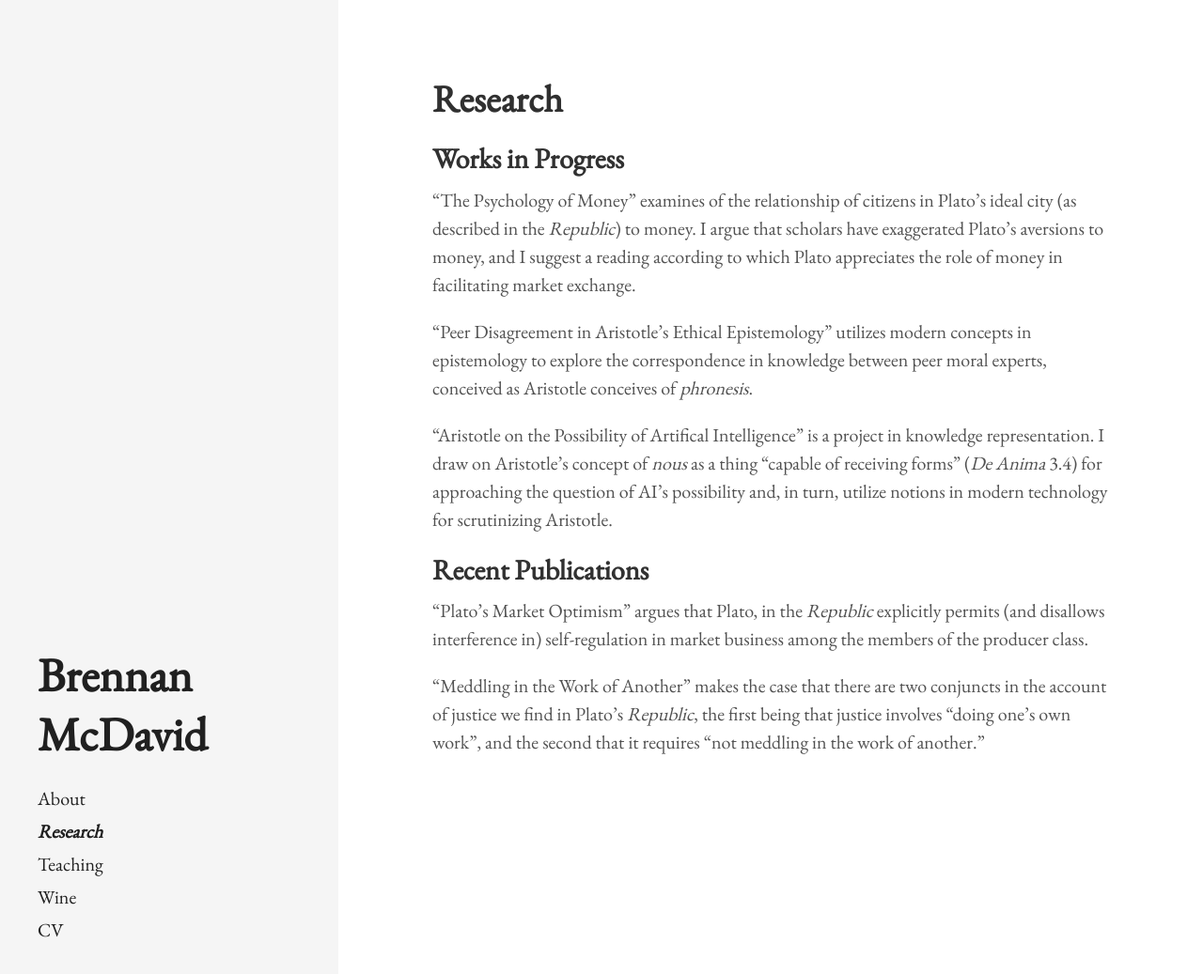
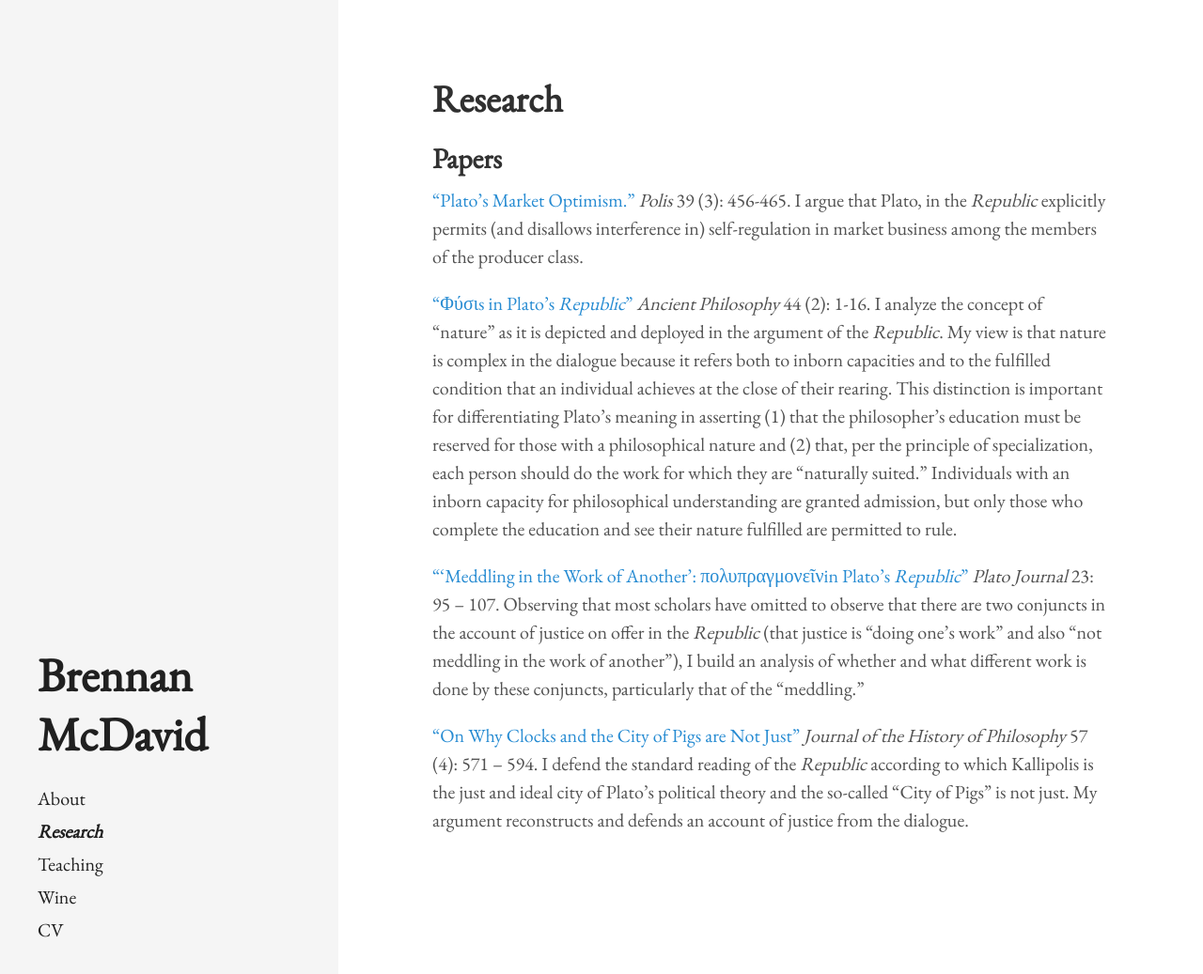
Before and after one commit to bkmcdavid/bkmcdavid.github.io, a Jekyll site: the page built from research.md, in a window 1280 px wide and 1048 px high. Shown: the top 1037 px of the window at 94% size. Built offline with Jekyll 4.4.1, drawn with Linux system fonts in a browser that asks for light colours.

Commit message:
Update research.md
updating list of papers to only published work

```diff
--- a/research.md
+++ b/research.md
@@ -5,17 +5,12 @@ title: Research
 
 
 
-## Works in Progress
+## Papers
 
-"The Psychology of Money" examines of the relationship of citizens in Plato's ideal city (as described in the <i>Republic</i>) to money. I argue that scholars have exaggerated Plato's aversions to money, and I suggest a reading according to which Plato appreciates the role of money in facilitating market exchange.
+<a href="https://github.com/bkmcdavid/bkmcdavid.github.io/blob/bae36776e0958984c868e59b09292047dd8ec4d2/pdfs/MarketOptimismFinalAccepted.pdf">"Plato's Market Optimism." </a> <i>Polis</i> 39 (3): 456-465. I argue that Plato, in the <i>Republic</i> explicitly permits (and disallows interference in) self-regulation in market business among the members of the producer class.
 
-"Peer Disagreement in Aristotle's Ethical Epistemology" utilizes modern concepts in epistemology to explore the correspondence in knowledge between peer moral experts, conceived as Aristotle conceives of <i>phronesis</i>.
+<a href="https://github.com/bkmcdavid/bkmcdavid.github.io/blob/5a44bb124d110118db4847c6b20e35f7730406e6/pdfs/APfinal.pdf">"Φύσιs in Plato’s <i>Republic</i>"</a> <i>Ancient Philosophy</i> 44 (2): 1-16. I analyze the concept of "nature" as it is depicted and deployed in the argument of the <i>Republic</i>. My view is that nature is complex in the dialogue because it refers both to inborn capacities and to the fulfilled condition that an individual achieves at the close of their rearing. This distinction is important for differentiating Plato's meaning in asserting (1) that the philosopher's education must be reserved for those with a philosophical nature and (2) that, per the principle of specialization, each person should do the work for which they are "naturally suited." Individuals with an inborn capacity for philosophical understanding are granted admission, but only those who complete the education and see their nature fulfilled are permitted to rule.
 
-"Aristotle on the Possibility of Artifical Intelligence" is a project in knowledge representation. I draw on Aristotle's concept of <i>nous</i> as a thing "capable of receiving forms" (<i>De Anima</i> 3.4) for approaching the question of AI's possibility and, in turn, utilize notions in modern technology for scrutinizing Aristotle.
+<a href="https://impactum-journals.uc.pt/platojournal/article/view/10640/8201">"'Meddling in the Work of Another': πολυπραγμονεῖνin Plato’s <i>Republic</i>"</a> <i>Plato Journal</i> 23: 95 – 107. Observing that most scholars have omitted to observe that there are two conjuncts in the account of justice on offer in the <i>Republic</i> (that justice is "doing one's work" and also "not meddling in the work of another"), I build an analysis of whether and what different work is done by these conjuncts, particularly that of the "meddling."
 
-
-## Recent Publications
-
-"Plato's Market Optimism" argues that Plato, in the <i>Republic</i> explicitly permits (and disallows interference in) self-regulation in market business among the members of the producer class.
-
-"Meddling in the Work of Another" makes the case that there are two conjuncts in the account of justice we find in Plato's <i>Republic</i>, the first being that justice involves "doing one's own work", and the second that it requires "not meddling in the work of another."
+<a href="https://github.com/bkmcdavid/bkmcdavid.github.io/blob/5a44bb124d110118db4847c6b20e35f7730406e6/pdfs/CityofPigsProofs.pdf">"On Why Clocks and the City of Pigs are Not Just"</a> <i>Journal of the History of Philosophy</i> 57 (4): 571 – 594. I defend the standard reading of the <i>Republic</i> according to which Kallipolis is the just and ideal city of Plato's political theory and the so-called "City of Pigs" is not just. My argument reconstructs and defends an account of justice from the dialogue.
```
